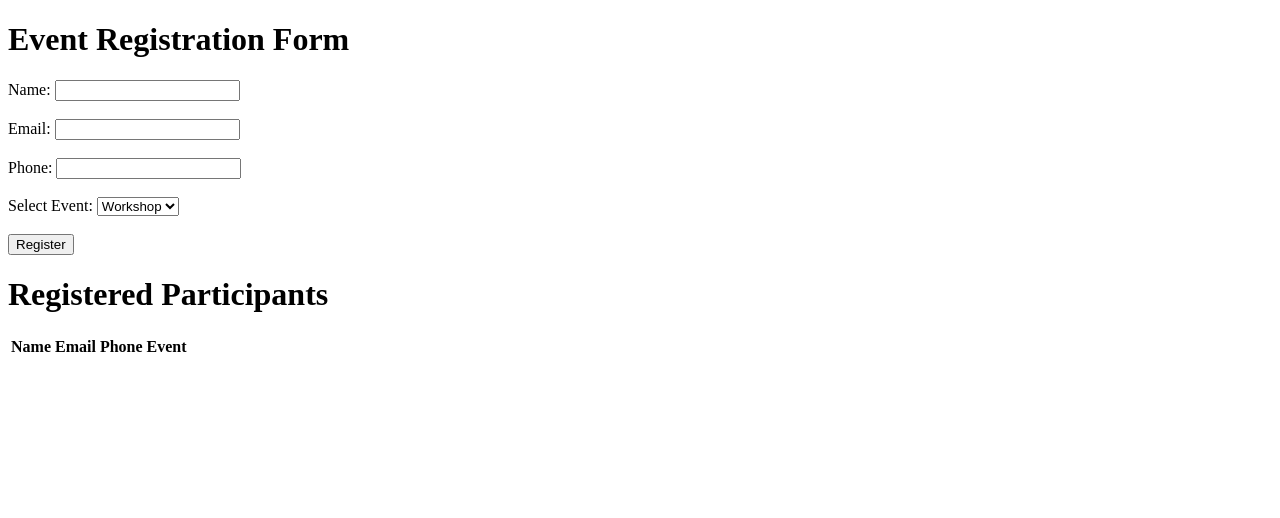
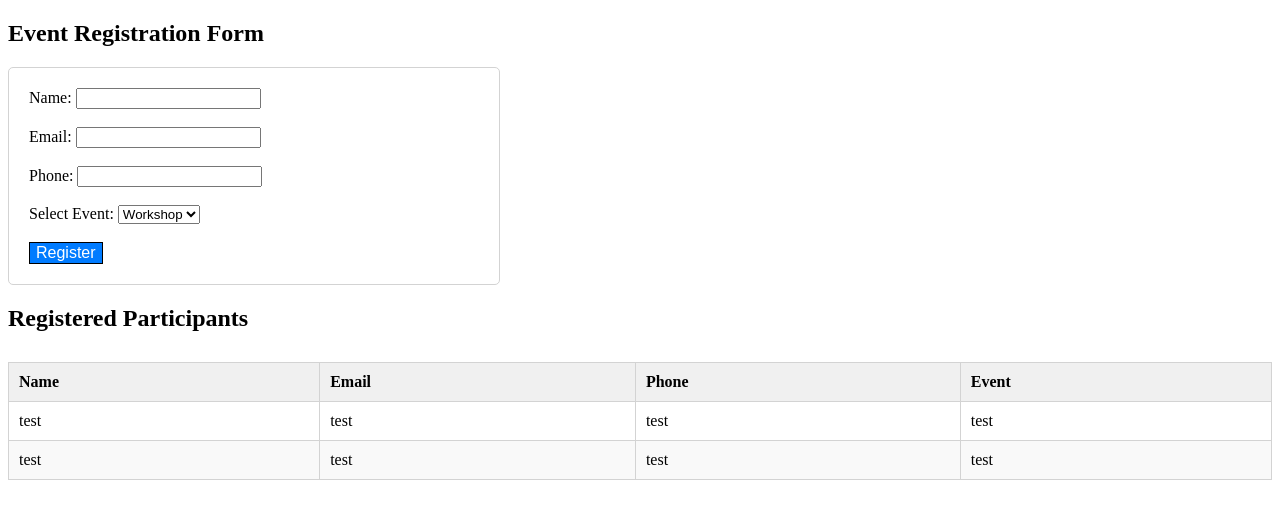
Before and after one commit to abdomody35/Academic-event-registration, a plain HTML site: page project.html in a window 1280 px wide. Drawn offline with Linux system fonts and the light colour scheme.

Commit message:
add css for styling

```diff
--- a/project.html
+++ b/project.html
@@ -5,9 +5,45 @@
     <meta name="viewport" content="width=device-width, initial-scale=1.0" />
     <title>Academic Event Registration</title>
   </head>
-  <style></style>
+  <style>
+    form {
+      max-width: 450px;
+      border: lightgray solid 1px;
+      border-radius: 5px;
+      padding: 20px;
+    }
+
+    button {
+      background-color: #007bff;
+      color: white;
+      border: black solid 1px;
+      font-size: medium;
+    }
+
+    table {
+      border-collapse: collapse;
+      width: 100%;
+      text-align: left;
+      margin-top: 30px;
+    }
+
+    table,
+    td,
+    th {
+      border: lightgray solid 1px;
+      padding: 10px;
+    }
+
+    th {
+      background-color: #f0f0f0;
+    }
+
+    tr:nth-child(even) {
+      background-color: #f9f9f9;
+    }
+  </style>
   <body>
-    <h1>Event Registration Form</h1>
+    <h2>Event Registration Form</h2>
     <form>
       <label for="name">Name:</label>
       <input id="name" name="name" type="text" required />
@@ -36,7 +72,7 @@
       <br /><br />
       <button type="submit">Register</button>
     </form>
-    <h1>Registered Participants</h1>
+    <h2>Registered Participants</h2>
     <table>
       <thead>
         <tr>
@@ -46,7 +82,20 @@
           <th>Event</th>
         </tr>
       </thead>
-      <tbody id="tableBody"></tbody>
+      <tbody id="tableBody">
+        <tr>
+          <td>test</td>
+          <td>test</td>
+          <td>test</td>
+          <td>test</td>
+        </tr>
+        <tr>
+          <td>test</td>
+          <td>test</td>
+          <td>test</td>
+          <td>test</td>
+        </tr>
+      </tbody>
     </table>
   </body>
   <script></script>
```
